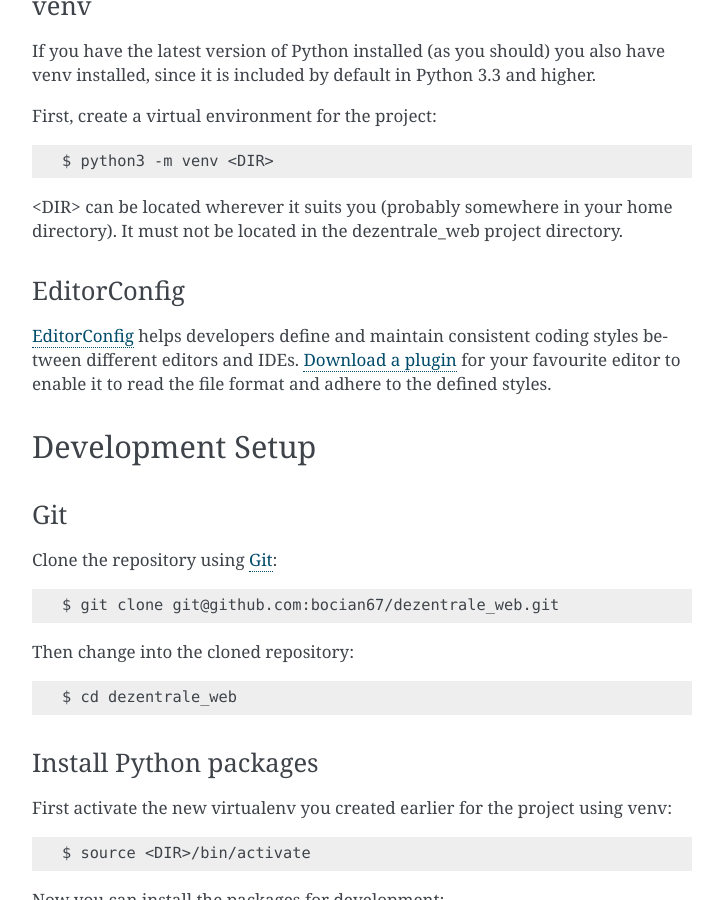
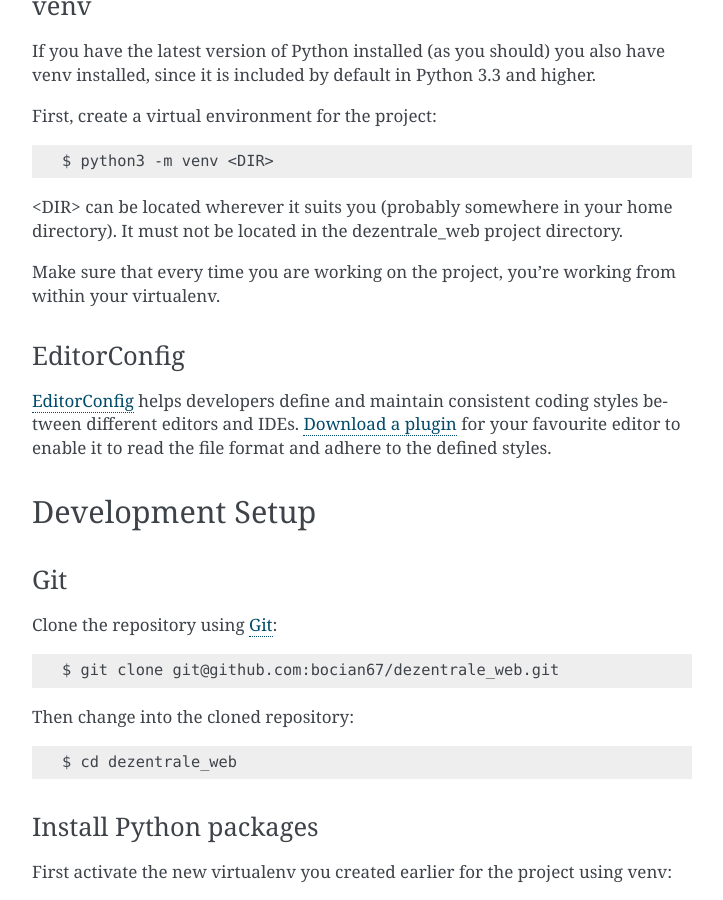
Before and after one commit to stevenc99/dezentrale_web, a Sphinx documentation site: the page built from docs/installation.rst, in a window 1280 px wide and 900 px high, scrolled down 1421 px. Shown: the whole window, without its empty margins (388-1111 px from the left). Built offline with Sphinx 7.4.7, drawn with Linux system fonts in a browser that asks for light colours.

Commit message:
add info to venv part in install.rst

```diff
--- a/docs/installation.rst
+++ b/docs/installation.rst
@@ -97,6 +97,8 @@ First, create a virtual environment for the project:
 <DIR> can be located wherever it suits you (probably somewhere in your home directory).
 It must not be located in the dezentrale_web project directory.
 
+Make sure that every time you are working on the project, you're working from within your virtualenv.
+
 
 EditorConfig
 ------------
```
